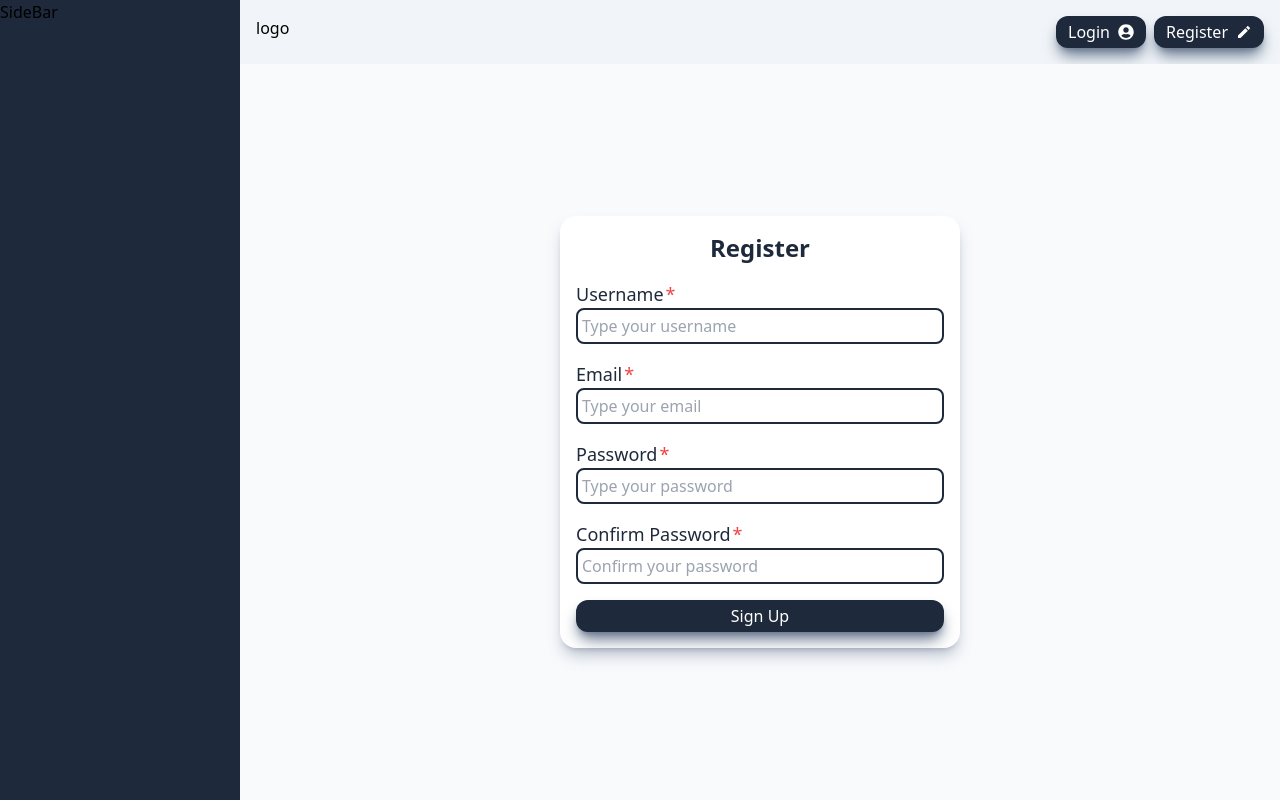
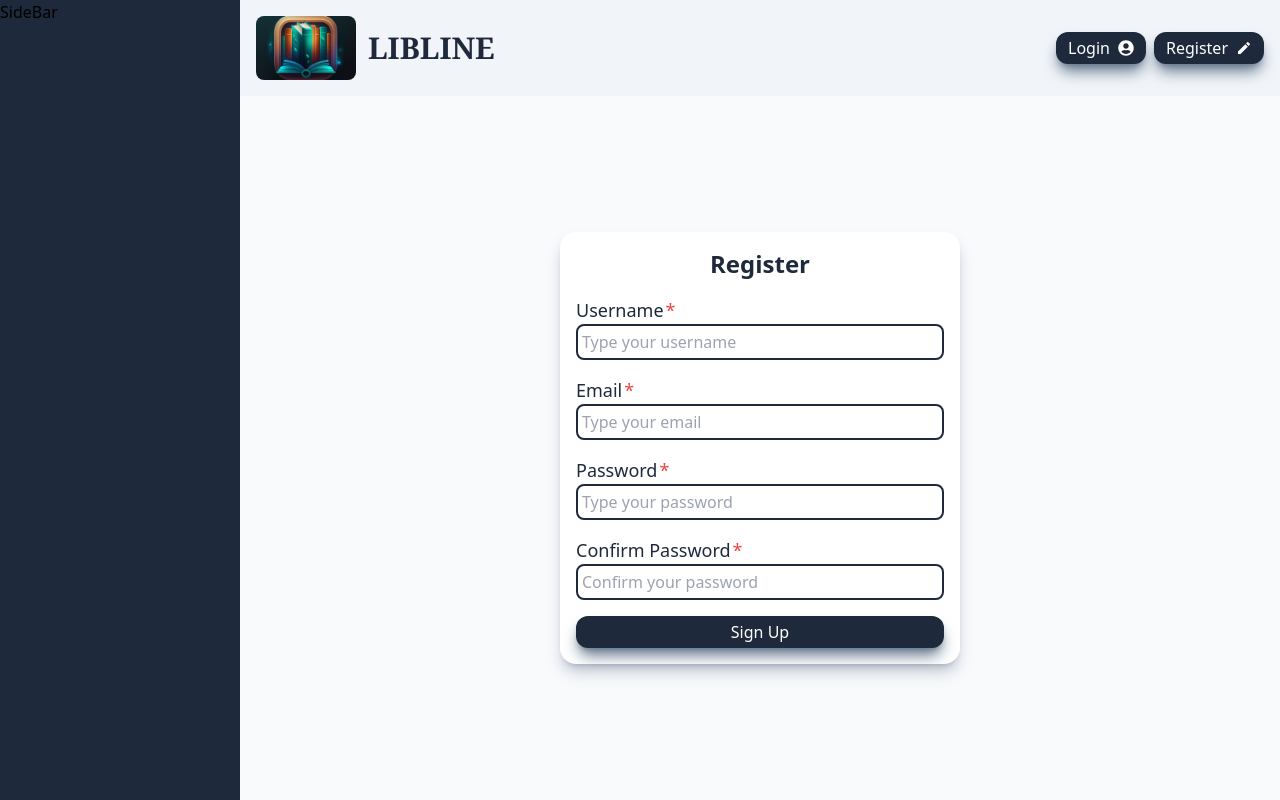
Before and after one commit to Maedkill12/libline, a React (Vite) app: page /register in a window 1280 px wide. Built offline with nearby package versions, Linux system fonts and the light colour scheme.

Commit message:
Added logo

```diff
--- a/src/components/Header.jsx
+++ b/src/components/Header.jsx
@@ -7,6 +7,7 @@ import { useNavigate } from "react-router-dom";
 import useAccessToken from "../hooks/useAccessToken";
 import axios from "axios";
 import { URL_API } from "../constants";
+import Logo from "./Logo";
 
 const headerMenu = [
   { text: "Login", icon: <FaUserCircle />, path: "/login" },
@@ -40,8 +41,10 @@ const Header = () => {
   };
 
   return (
-    <header className="flex flex-row justify-between p-4 bg-slate-100">
-      <div onClick={() => navigate("/")}>logo</div>
+    <header className="flex flex-row justify-between p-4 items-center bg-slate-100">
+      <div onClick={() => navigate("/")}>
+        <Logo />
+      </div>
       <div className="">
         <nav className="list-none flex flex-row gap-2">
           {!accessToken &&
--- /dev/null
+++ b/src/components/Logo.jsx
@@ -0,0 +1,16 @@
+import React from "react";
+import icon from "../assets/icon.png";
+
+const Logo = () => {
+  return (
+    <div className="flex flex-row items-center justify-between gap-3 cursor-pointer">
+      <img
+        className="w-full min-w-[100px] h-[64px] object-cover rounded-lg"
+        src={icon}
+      />
+      <h1 className="text-3xl font-serif font-bold text-slate-800">LIBLINE</h1>
+    </div>
+  );
+};
+
+export default Logo;
--- a/src/pages/Login.jsx
+++ b/src/pages/Login.jsx
@@ -54,9 +54,9 @@ const Login = () => {
   return (
     <div className="flex-1 flex items-center justify-center">
       <div className="bg-white w-[400px] py-4 px-4 rounded-2xl shadow-lg shadow-slate-500/40">
-        <h1 className="text-center text-2xl font-bold font-sans text-slate-800 mb-4">
+        <h2 className="text-center text-2xl font-bold font-sans text-slate-800 mb-4">
           Login
-        </h1>
+        </h2>
         <form onSubmit={submitHandler}>
           <Input
             inputOptions={{
--- a/src/pages/Register.jsx
+++ b/src/pages/Register.jsx
@@ -69,9 +69,9 @@ const Register = () => {
   return (
     <div className="flex-1 flex items-center justify-center">
       <div className="bg-white w-[400px] py-4 px-4 rounded-2xl shadow-lg shadow-slate-500/40">
-        <h1 className="text-center text-2xl font-bold font-sans text-slate-800 mb-4">
+        <h2 className="text-center text-2xl font-bold font-sans text-slate-800 mb-4">
           Register
-        </h1>
+        </h2>
         <form onSubmit={submitHandler}>
           <Input
             inputOptions={{
```
Also changed, not shown: src/assets/icon.png (added).
